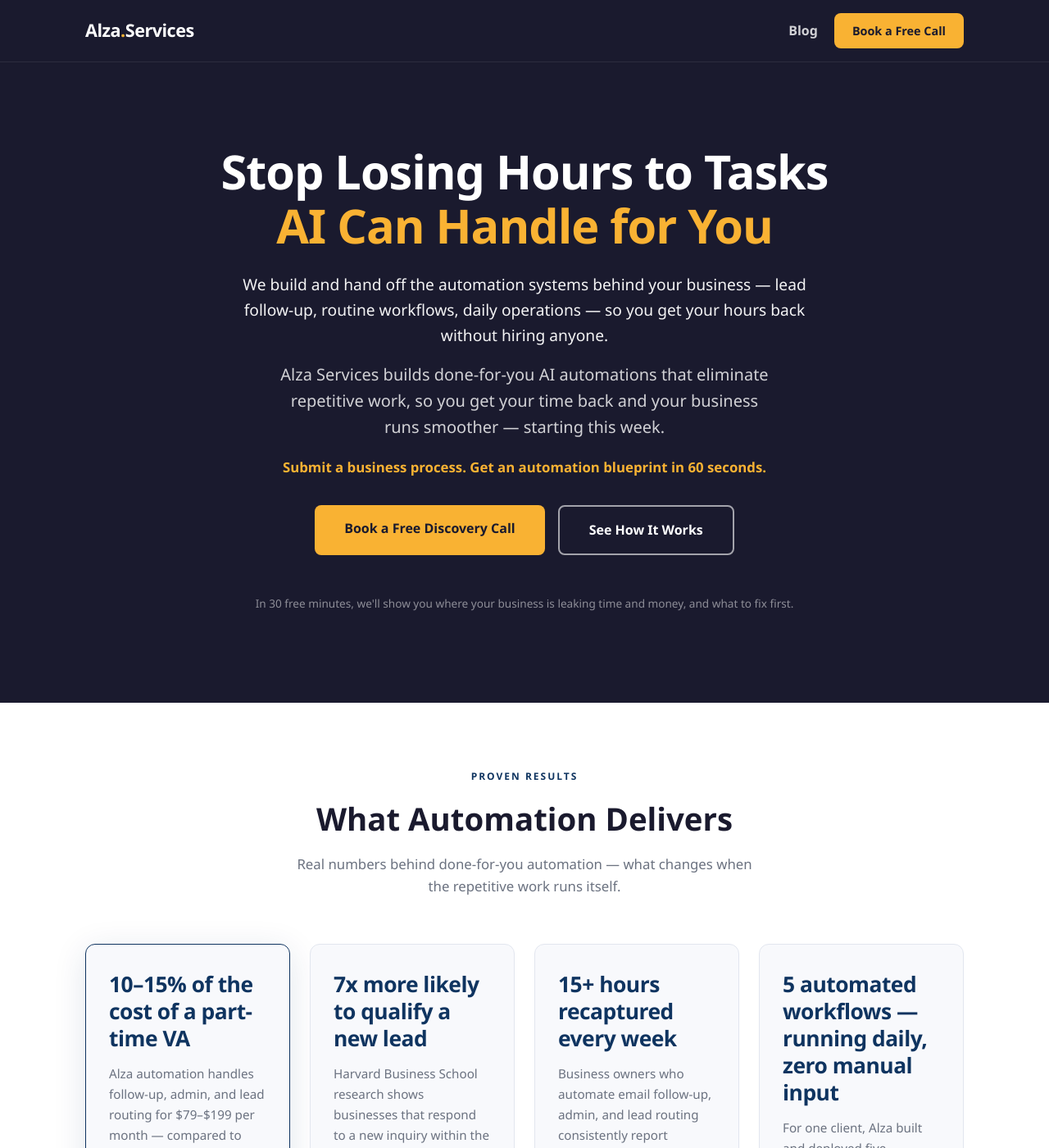
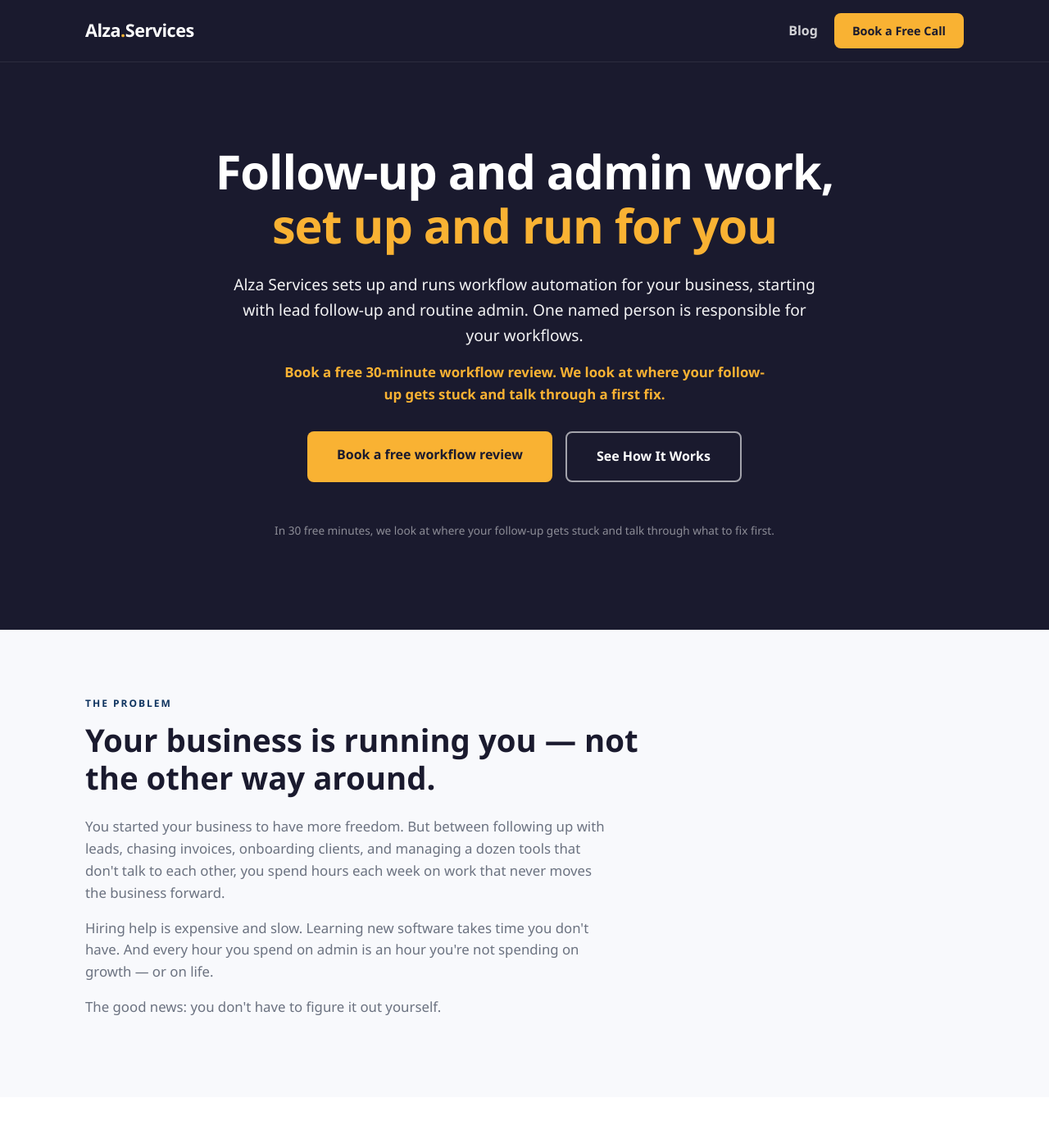
Before and after one commit to getsapalacios/alzallc.com, a Jekyll site: the page index.html, which Jekyll copies as it is, in a window 1280 px wide and 1400 px high. Shown: the whole window at 82% size. Built offline with Jekyll 4.4.1, drawn with Linux system fonts in a browser that asks for light colours; some of the changed text lies outside the part shown.

Commit message:
v1.2.2: Home page copy matches what we deliver today
Remove the 60-second blueprint, the Proven Results section and unmeasured
response times; say set up and run, not build and hand off.

Co-Authored-By: Claude Opus 5.5 <noreply@anthropic.com>

```diff
--- a/index.html
+++ b/index.html
@@ -635,52 +635,14 @@
   <!-- ── HERO ── -->
   <section id="hero">
     <div class="container">
-      <h1>Stop Losing Hours to Tasks<br><em>AI Can Handle for You</em></h1>
-      <p class="pitch">We build and hand off the automation systems behind your business — lead follow-up, routine workflows, daily operations — so you get your hours back without hiring anyone.</p>
-      <p class="sub">
-        Alza Services builds done-for-you AI automations that eliminate repetitive work,
-        so you get your time back and your business runs smoother — starting this week.
-      </p>
-      <p class="hero-offer">Submit a business process. Get an automation blueprint in 60 seconds.</p>
+      <h1>Follow-up and admin work,<br><em>set up and run for you</em></h1>
+      <p class="pitch">Alza Services sets up and runs workflow automation for your business, starting with lead follow-up and routine admin. One named person is responsible for your workflows.</p>
+      <p class="hero-offer">Book a free 30-minute workflow review. We look at where your follow-up gets stuck and talk through a first fix.</p>
       <div class="hero-actions">
-        <a href="#booking" class="btn btn-primary">Book a Free Discovery Call</a>
+        <a href="#booking" class="btn btn-primary">Book a free workflow review</a>
         <a href="#how-it-works" class="btn btn-outline">See How It Works</a>
       </div>
-      <p class="hero-badge">In 30 free minutes, we'll show you where your business is leaking time and money, and what to fix first.</p>
-    </div>
-  </section>
-
-  <!-- ── METRICS: WHAT AUTOMATION DELIVERS ── -->
-  <section id="metrics">
-    <div class="container">
-      <p class="section-label">Proven Results</p>
-      <h2>What Automation Delivers</h2>
-      <p class="intro">Real numbers behind done-for-you automation — what changes when the repetitive work runs itself.</p>
-      <div class="metrics-grid">
-
-        <div class="metric-card featured">
-          <p class="metric-number">10–15% of the cost of a part-time VA</p>
-          <p class="metric-context">Alza automation handles follow-up, admin, and lead routing for $79–$199 per month — compared to $600–$1,000 per month for 10 hours of VA time. It runs 24 hours a day.</p>
-        </div>
-
-        <div class="metric-card">
-          <p class="metric-number">7x more likely to qualify a new lead</p>
-          <p class="metric-context">Harvard Business School research shows businesses that respond to a new inquiry within the first hour are 7x more likely to qualify it. Automated follow-up makes that window reliable — even when you're already with a client.</p>
-        </div>
-
-        <div class="metric-card">
-          <p class="metric-number">15+ hours recaptured every week</p>
-          <p class="metric-context">Business owners who automate email follow-up, admin, and lead routing consistently report recapturing 15 or more hours per week — without adding staff or extending their working day.</p>
-          <p class="metric-source">Based on Zapier 2026 automation user data and McKinsey research.</p>
-        </div>
-
-        <div class="metric-card">
-          <p class="metric-number">5 automated workflows — running daily, zero manual input</p>
-          <p class="metric-context">For one client, Alza built and deployed five connected workflows covering daily operations, triggered analysis, document processing, and follow-up routing — all running on schedule without the client touching a thing.</p>
-          <p class="metric-attribution">Alza client result, June 2026</p>
-        </div>
-
-      </div>
+      <p class="hero-badge">In 30 free minutes, we look at where your follow-up gets stuck and talk through what to fix first.</p>
     </div>
   </section>
 
@@ -692,15 +654,14 @@
       <p>
         You started your business to have more freedom. But between following up with leads,
         chasing invoices, onboarding clients, and managing a dozen tools that don't talk to
-        each other, you're spending 20+ hours a week on work that never moves the needle.
+        each other, you spend hours each week on work that never moves the business forward.
       </p>
       <p>
         Hiring help is expensive and slow. Learning new software takes time you don't have.
         And every hour you spend on admin is an hour you're not spending on growth — or on life.
       </p>
       <p>
-        The businesses winning right now aren't bigger — they're more automated. The good news:
-        you don't have to figure it out yourself.
+        The good news: you don't have to figure it out yourself.
       </p>
     </div>
   </section>
@@ -710,32 +671,32 @@
     <div class="container">
       <h2>What Alza Services Does</h2>
       <p class="intro">
-        We design, build, and hand off AI-powered automations tailored to your specific
-        bottlenecks — no code required on your end.
+        We set up and run workflow automation for your specific bottlenecks.
+        You do not need to write any code.
       </p>
       <div class="solution-grid">
         <div class="solution-card">
           <div class="card-icon">🔁</div>
           <h3>Automate Your Repetitive Workflows</h3>
           <p>
-            Lead follow-up, appointment reminders, invoice generation, onboarding sequences —
-            we map your manual processes and replace them with systems that run 24/7 without you.
+            Lead follow-up, appointment reminders and routine admin steps. We map the manual
+            process, set up the workflow and keep it running.
           </p>
         </div>
         <div class="solution-card">
           <div class="card-icon">🔗</div>
           <h3>Wire Your Stack Together</h3>
           <p>
-            Your CRM, calendar, billing, and email — connected and talking. Data flows automatically
-            between your tools so nothing gets missed and no one has to manually copy anything.
+            We work with the tools you already use, such as your calendar, email and customer list,
+            so information moves between them without copying it by hand.
           </p>
         </div>
         <div class="solution-card">
           <div class="card-icon">🤖</div>
           <h3>AI That Fits How You Actually Work</h3>
           <p>
-            Not off-the-shelf templates. We map your specific process, identify where AI creates
-            the most impact, and implement it inside the tools you already use.
+            We start with how you work today, find the step that costs you the most time, and set
+            up the fix inside the tools you already use.
           </p>
         </div>
       </div>
@@ -745,35 +706,34 @@
   <!-- ── HOW IT WORKS ── -->
   <section id="how-it-works">
     <div class="container">
-      <h2>The Work Starts Before the Call</h2>
+      <h2>How a workflow review works</h2>
       <div class="steps-list">
 
         <div class="step">
           <div class="step-number">1</div>
           <div class="step-body">
-            <h3>Tell Us What's Slowing You Down</h3>
-            <p>You book a call and, right on the booking form, answer one question: What is one business process you spend too much time on? That single answer is what makes the next step possible — and what separates this from every other "let's hop on a call" you've been pitched.</p>
+            <h3>Tell us what's slowing you down</h3>
+            <p>When you book, tell us the one task that takes the most time each week.</p>
           </div>
         </div>
 
         <div class="step">
           <div class="step-number">2</div>
           <div class="step-body">
-            <h3>We Build Your Automation Blueprint Before We Meet</h3>
-            <p>Before the call, we review your submission and map out a 60-second blueprint — specific automation ideas for your exact problem, not a generic overview of what automation can do. You don't show up to a blank whiteboard. You show up to a prepared plan built around your business.</p>
+            <h3>We prepare for your call</h3>
+            <p>Before the call, we read your answer and come with questions about that task.</p>
           </div>
         </div>
 
         <div class="step">
           <div class="step-number">3</div>
           <div class="step-body">
-            <h3>We Meet, Review, and Decide What to Build</h3>
-            <p>The call is a focused review, not an exploratory conversation. You see exactly what's possible for your specific situation — and you decide whether to move forward. No vague follow-ups. No "we'll send over a proposal next week."</p>
+            <h3>We talk through a first fix</h3>
+            <p>We talk through where your follow-up gets stuck and a first fix. You decide whether to go further. If a tool alone fixes it, we will tell you.</p>
           </div>
         </div>
 
       </div>
-      <p class="steps-footnote">Most clients walk into their first call with a specific automation already mapped for their business.</p>
     </div>
   </section>
 
@@ -788,12 +748,11 @@
         <div class="pricing-card">
           <p class="pricing-tier-label">Automate</p>
           <p class="pricing-price">$79<span style="font-size:1rem; font-weight:400; color:var(--text-muted);">/month</span></p>
-          <p class="pricing-subtitle">Solo operators or very early-stage small businesses who have one clear, nagging manual task they want off their plate and want to test working with Alza before committing to more.</p>
+          <p class="pricing-subtitle">One workflow you want off your plate.</p>
           <ul class="pricing-features">
-            <li>One automation workflow built and deployed (lead capture, follow-up sequence, appointment reminder, or intake form routing — owner picks one)</li>
+            <li>One workflow set up and kept running (lead capture, follow-up sequence, appointment reminder, or intake form routing; you pick one)</li>
             <li>Integration with one existing tool the customer already uses (CRM, calendar, form, email)</li>
             <li>One revision round within the first 30 days</li>
-            <li>Email support (48-hour response SLA)</li>
           </ul>
           <a href="https://cal.com/alza-unit-wz3opc/30min?utm_source=website&amp;utm_medium=book_button&amp;utm_content=pricing_automate" data-book-location="pricing_automate" class="btn btn-primary" style="width:100%; text-align:center;" target="_blank" rel="noopener">Get Started</a>
         </div>
@@ -803,13 +762,11 @@
           <div class="pricing-badge">Most Popular</div>
           <p class="pricing-tier-label">Accelerate</p>
           <p class="pricing-price">$120<span style="font-size:1rem; font-weight:400; color:var(--text-muted);">/month</span></p>
-          <p class="pricing-subtitle">Small service business owners who are generating consistent revenue (typically $5K–15K/month) and losing meaningful time to manual follow-up, lead management, and communications. Ready to automate multiple touchpoints at once.</p>
+          <p class="pricing-subtitle">Several follow-up and admin steps at once.</p>
           <ul class="pricing-features">
-            <li>Up to three automation workflows built and deployed (mix of lead follow-up, CRM automation, appointment management, or basic content scheduling)</li>
+            <li>Up to three workflows set up and kept running (mix of lead follow-up, CRM automation, appointment management, or basic content scheduling)</li>
             <li>Integration with up to three tools in the customer's existing stack</li>
-            <li>One AI chatbot or automated response setup (website chat, SMS, or inbox routing)</li>
             <li>Monthly optimization check-in (30-min call or async Loom review)</li>
-            <li>Email + voice message support (24-hour response SLA)</li>
             <li>One revision round per workflow per quarter</li>
           </ul>
           <a href="https://cal.com/alza-unit-wz3opc/30min?utm_source=website&amp;utm_medium=book_button&amp;utm_content=pricing_accelerate" data-book-location="pricing_accelerate" class="btn btn-primary" style="width:100%; text-align:center;" target="_blank" rel="noopener">Get Started</a>
@@ -819,13 +776,11 @@
         <div class="pricing-card">
           <p class="pricing-tier-label">Amplify</p>
           <p class="pricing-price">$199<span style="font-size:1rem; font-weight:400; color:var(--text-muted);">/month</span></p>
-          <p class="pricing-subtitle">Small business owners who are already generating $15K–50K/month and are bottlenecked not just on one workflow but on their entire operations and content output. They have more revenue to protect and more processes worth automating.</p>
+          <p class="pricing-subtitle">Your wider operations, with more regular check-ins.</p>
           <ul class="pricing-features">
             <li>Everything in Accelerate, plus:</li>
-            <li>Full content pipeline automation (repurpose one content input into 3–5 platform-ready outputs per week, auto-scheduled)</li>
             <li>CRM pipeline buildout or audit + automation of all key stage transitions</li>
             <li>Bi-weekly optimization calls (30 min each)</li>
-            <li>Priority support (same-day response, direct messaging access)</li>
             <li>Quarterly strategy review: what to automate next based on business growth</li>
           </ul>
           <a href="https://cal.com/alza-unit-wz3opc/30min?utm_source=website&amp;utm_medium=book_button&amp;utm_content=pricing_amplify" data-book-location="pricing_amplify" class="btn btn-primary" style="width:100%; text-align:center;" target="_blank" rel="noopener">Get Started</a>
@@ -841,13 +796,13 @@
     <div class="container">
       <h2>Ready to Get Your Time Back?</h2>
       <p>
-        Book a free 30-minute call. We'll find the tasks eating your time and money, show you roughly what they cost, and tell you what to fix first. No obligation.
+        Book a free 30-minute workflow review. We look at where your follow-up gets stuck and talk through a first fix. No obligation.
       </p>
 
       <div class="calendly-embed-wrapper">
         <div class="calendly-placeholder">
-          <strong>Book Your Free 30-Minute Discovery Call</strong>
-          Click below to find a time. We'll talk about the time sucks and money leaks in your business. Free, no pressure.
+          <strong>Book your free 30-minute workflow review</strong>
+          Click below to find a time. We look at where your follow-up gets stuck and talk through a first fix. Free, no pressure.
           <br><br>
           <a href="https://cal.com/alza-unit-wz3opc/30min?utm_source=website&amp;utm_medium=book_button&amp;utm_content=booking_section" data-book-location="booking_section" class="calendly-direct-link" target="_blank" rel="noopener">
             Book a Free Call →
@@ -864,7 +819,6 @@
       <p>
         &copy; 2026 Alza Services LLC. All rights reserved. &nbsp;|&nbsp;
         admin@alzallc.com
-        <!-- OWNER: Update email address above -->
       </p>
       <div class="footer-links">
         <a href="/blog/">Blog</a>
```
